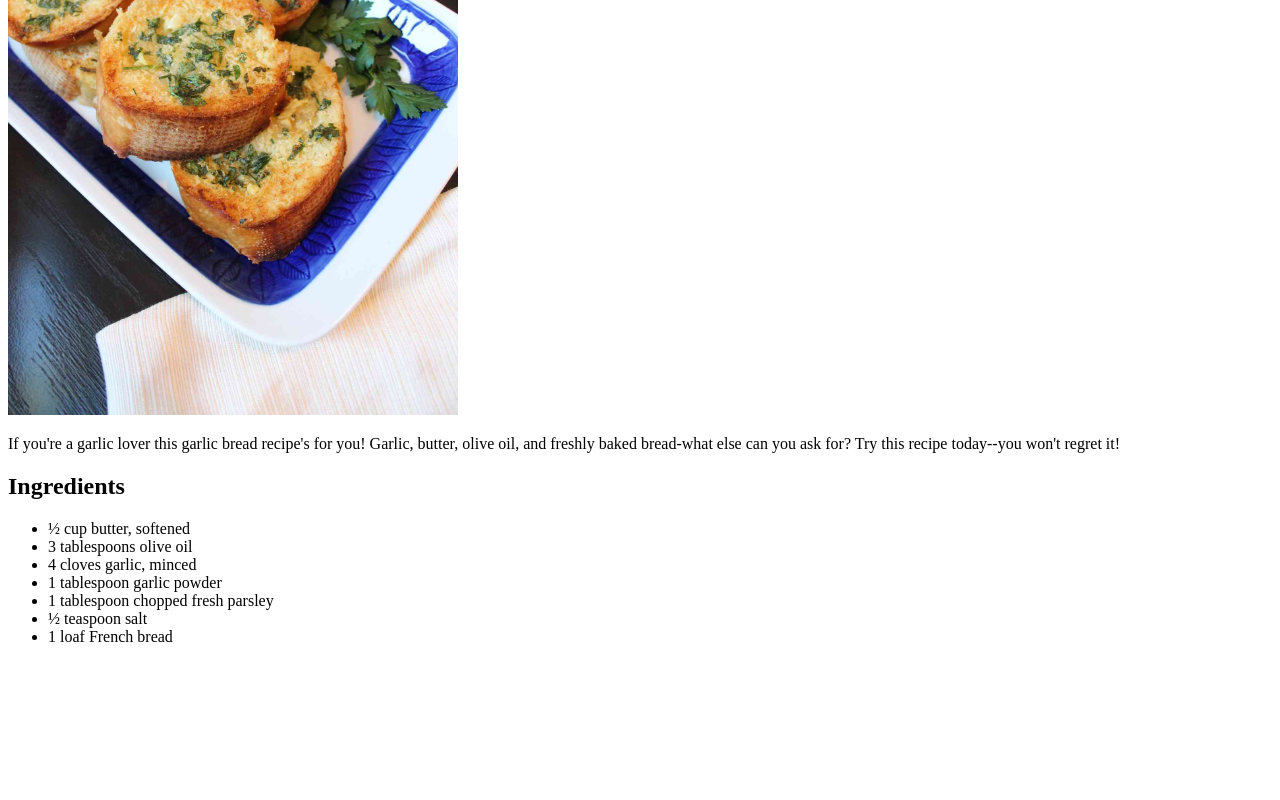
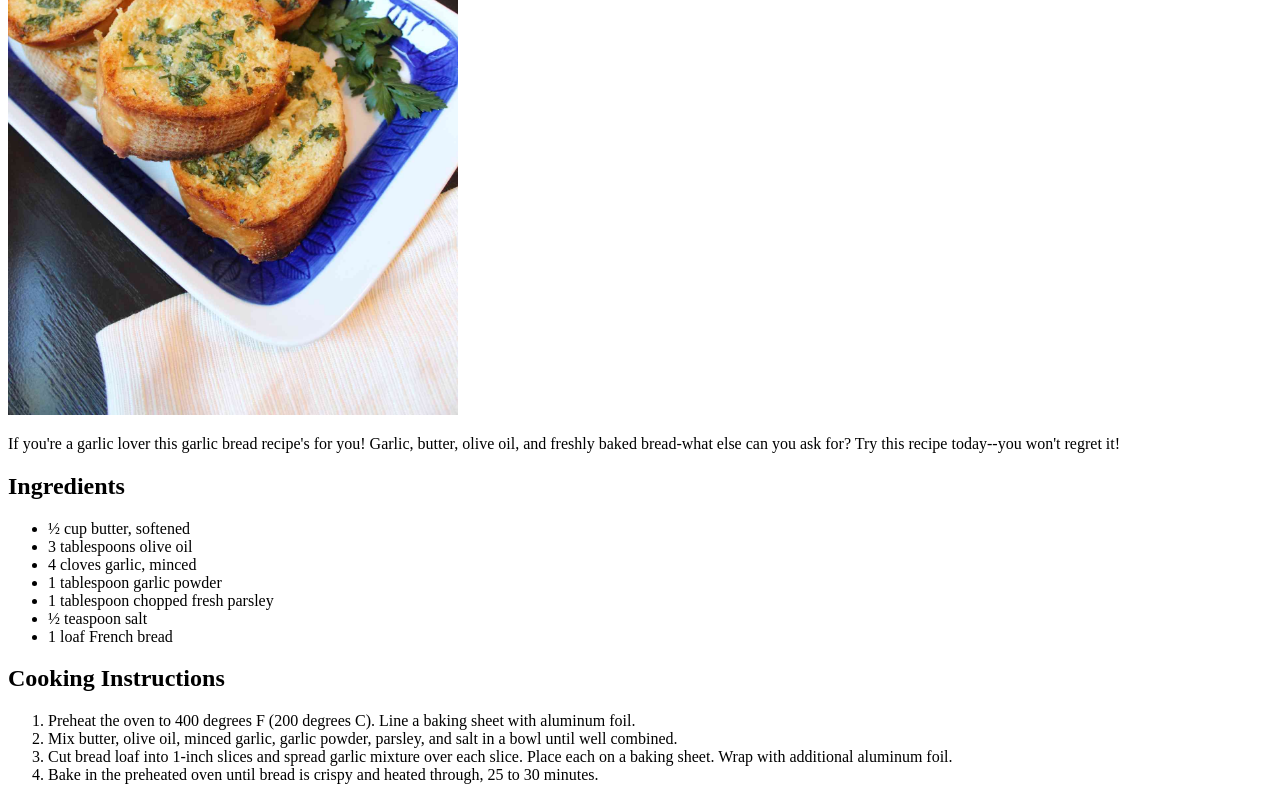
Before and after one commit to SSJoel/odin-recipes, a plain HTML site: page recipes/garlic-bread.html in a window 1280 px wide. Shown: the part 340-1140 px from the top of the page. Before the commit the page ends 1002 px from the top, so only its background shows below. Drawn offline with Linux system fonts and the light colour scheme.

Commit message:
Added cooking instructions to garlic-bread.html

```diff
--- a/recipes/garlic-bread.html
+++ b/recipes/garlic-bread.html
@@ -23,4 +23,14 @@
             <li>½ teaspoon salt</li>
             <li>1 loaf French bread</li>
         </ul>
+
+        <h2>Cooking Instructions</h2>
+
+        <ol>
+            <li>Preheat the oven to 400 degrees F (200 degrees C). Line a baking sheet with aluminum foil.</li>
+            <li>Mix butter, olive oil, minced garlic, garlic powder, parsley, and salt in a bowl until well combined.</li>
+            <li>Cut bread loaf into 1-inch slices and spread garlic mixture over each slice. Place each on a baking sheet. Wrap with additional aluminum foil.</li>
+            <li>Bake in the preheated oven until bread is crispy and heated through, 25 to 30 minutes.</li>
+        </ol>
+
     </body>
```
